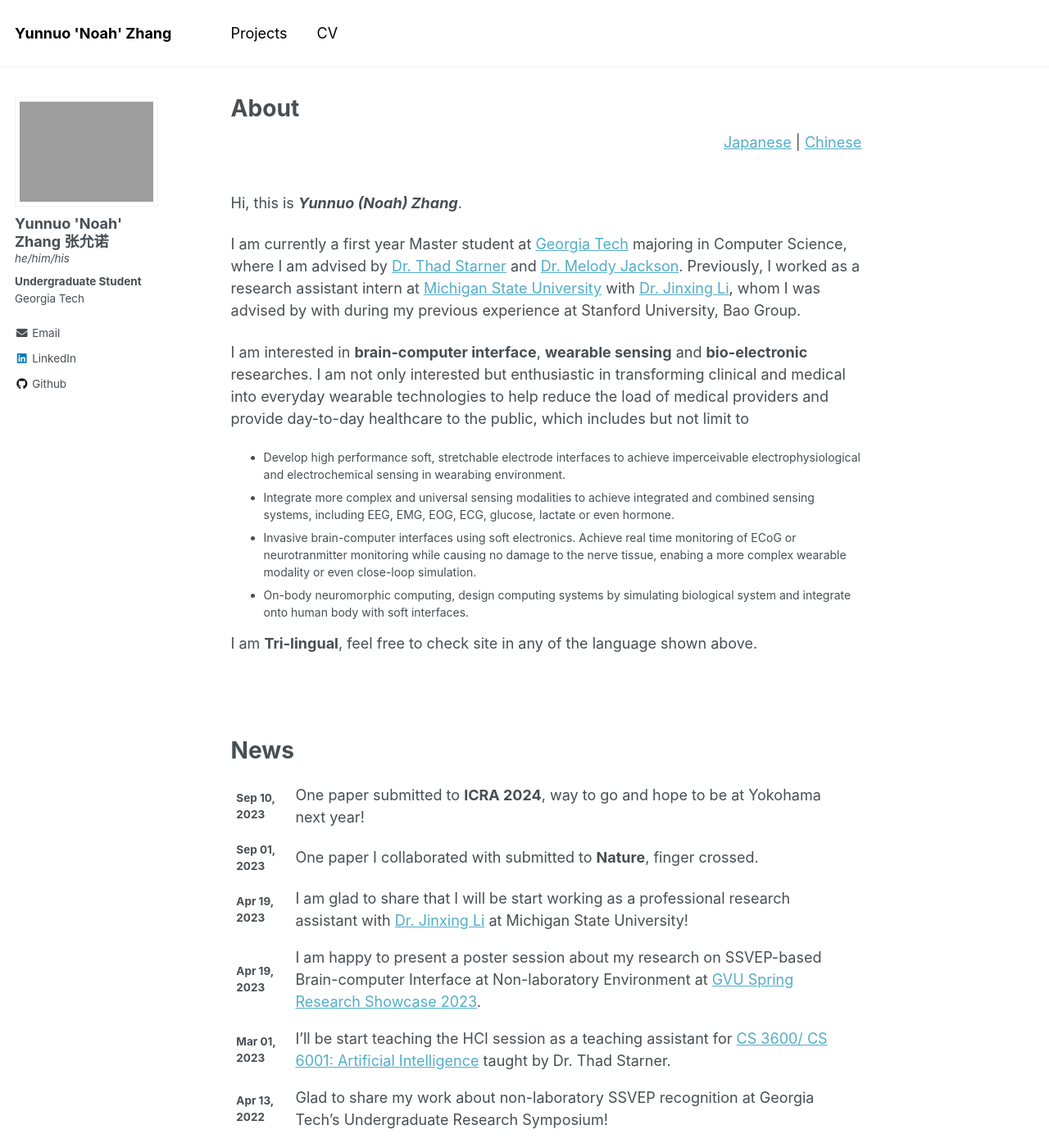
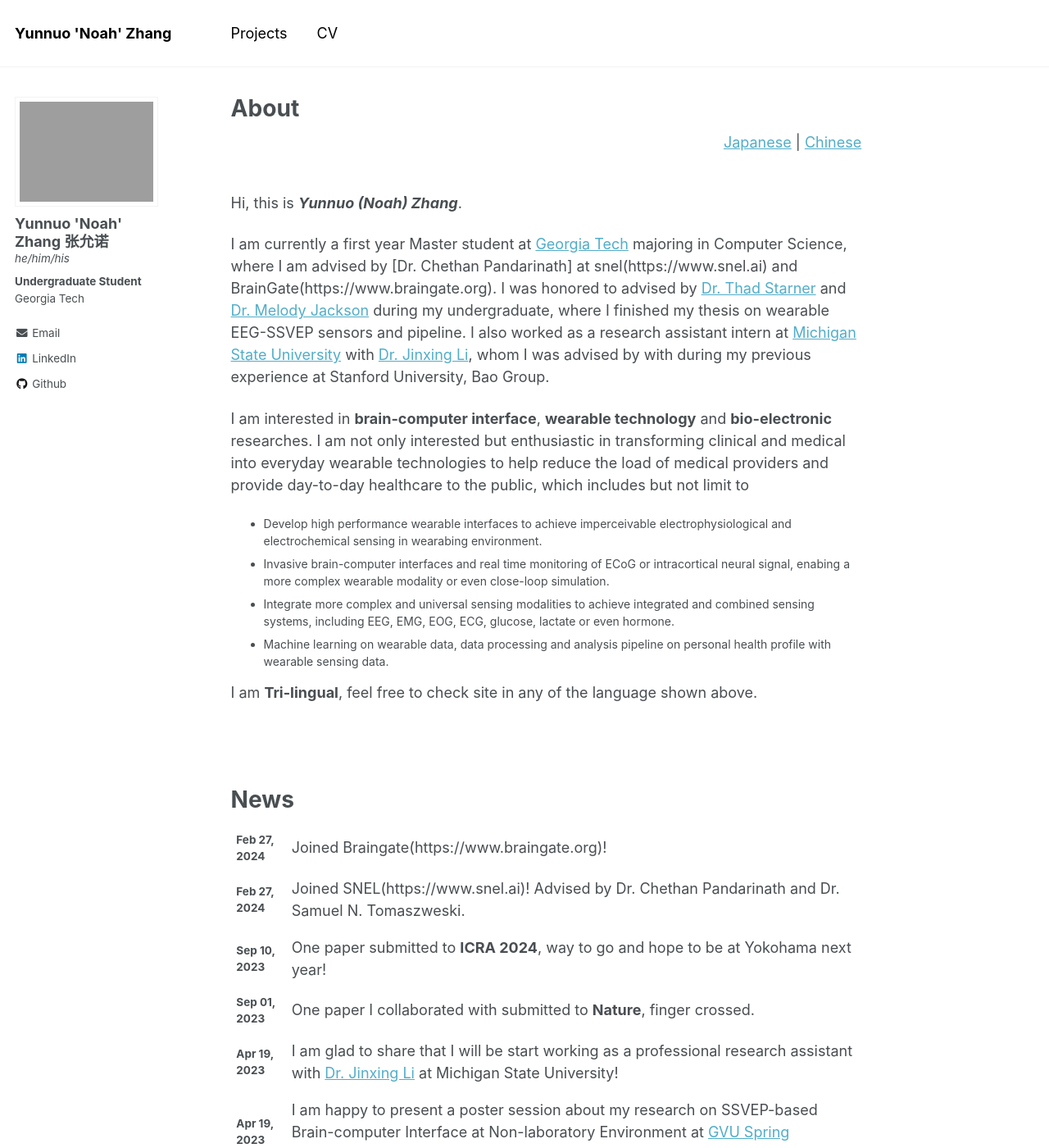
Before and after one commit to NoahZhang1/NoahZhang1.github.io, a Jekyll site: the page built from _pages/about.md, in a window 1280 px wide and 1400 px high. Shown: the whole window at 82% size. Built offline with Jekyll 4.4.1, drawn with Linux system fonts in a browser that asks for light colours.

Commit message:
update info

```diff
--- a/_pages/about.md
+++ b/_pages/about.md
@@ -16,14 +16,14 @@ redirect_from:
 
 Hi, this is ***Yunnuo (Noah) Zhang***.
 
-I am currently a first year Master student at [Georgia Tech](https://www.gatech.edu) majoring in Computer Science, where I am advised by [Dr. Thad Starner](https://www.cc.gatech.edu/home/thad/index.htm) and [Dr. Melody Jackson](https://faculty.cc.gatech.edu/~melody/). Previously, I worked as a research assistant intern at [Michigan State University](https://www.msu.edu) with [Dr. Jinxing Li](https://www.labli.net), whom I was advised by with during my previous experience at Stanford University, Bao Group.
+I am currently a first year Master student at [Georgia Tech](https://www.gatech.edu) majoring in Computer Science, where I am advised by [Dr. Chethan Pandarinath] at snel(https://www.snel.ai) and BrainGate(https://www.braingate.org). I was honored to advised by [Dr. Thad Starner](https://www.cc.gatech.edu/home/thad/index.htm) and [Dr. Melody Jackson](https://faculty.cc.gatech.edu/~melody/) during my undergraduate, where I finished my thesis on wearable EEG-SSVEP sensors and pipeline. I also worked as a research assistant intern at [Michigan State University](https://www.msu.edu) with [Dr. Jinxing Li](https://www.labli.net), whom I was advised by with during my previous experience at Stanford University, Bao Group.
 
-I am interested in **brain-computer interface**, **wearable sensing** and **bio-electronic** researches. I am not only interested but enthusiastic in transforming clinical and medical into everyday wearable technologies to help reduce the load of medical providers and provide day-to-day healthcare to the public, which includes but not limit to
+I am interested in **brain-computer interface**, **wearable technology** and **bio-electronic** researches. I am not only interested but enthusiastic in transforming clinical and medical into everyday wearable technologies to help reduce the load of medical providers and provide day-to-day healthcare to the public, which includes but not limit to
 <ul style="font-size: 14px;">
-  <li>Develop high performance soft, stretchable electrode interfaces to achieve imperceivable electrophysiological and electrochemical sensing in wearabing environment.</li>
+  <li>Develop high performance wearable interfaces to achieve imperceivable electrophysiological and electrochemical sensing in wearabing environment.</li>
+  <li>Invasive brain-computer interfaces and real time monitoring of ECoG or intracortical neural signal, enabing a more complex wearable modality or even close-loop simulation.</li>
   <li>Integrate more complex and universal sensing modalities to achieve integrated and combined sensing systems, including EEG, EMG, EOG, ECG, glucose, lactate or even hormone.</li>
-  <li>Invasive brain-computer interfaces using soft electronics. Achieve real time monitoring of ECoG or neurotranmitter monitoring while causing no damage to the nerve tissue, enabing a more complex wearable modality or even close-loop simulation.</li>
-  <li>On-body neuromorphic computing, design computing systems by simulating biological system and integrate onto human body with soft interfaces.</li>
+  <li>Machine learning on wearable data, data processing and analysis pipeline on personal health profile with wearable sensing data.</li>
 </ul>
 
 I am **Tri-lingual**, feel free to check site in any of the language shown above.
```
Also changed, not shown: _news/2024-02-27-snel.md (added, +5 -0 lines), _news/2024-06-15.md (added, +5 -0 lines), _pages/cv.md (+8 -2 lines), 1 other file.
